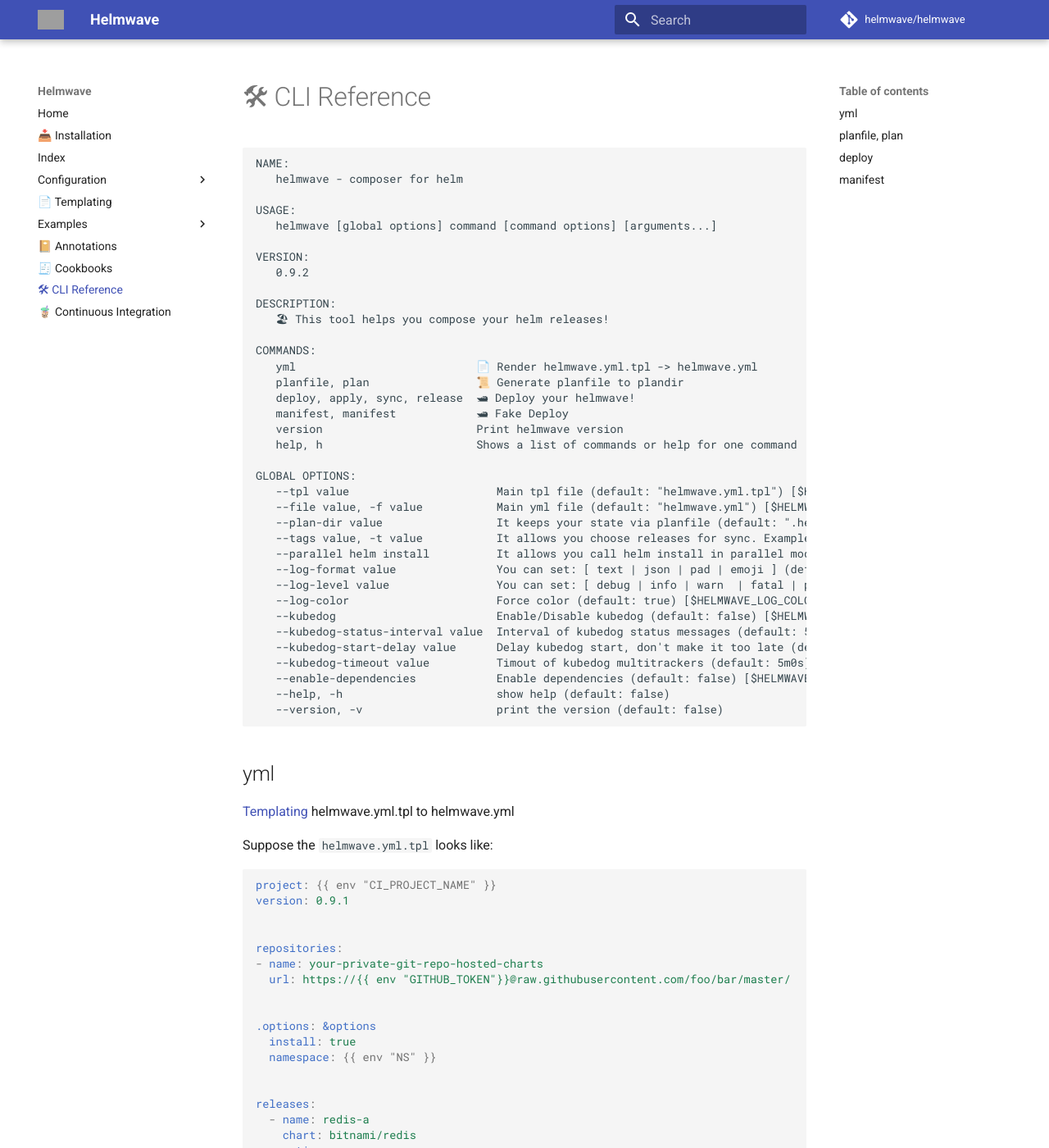
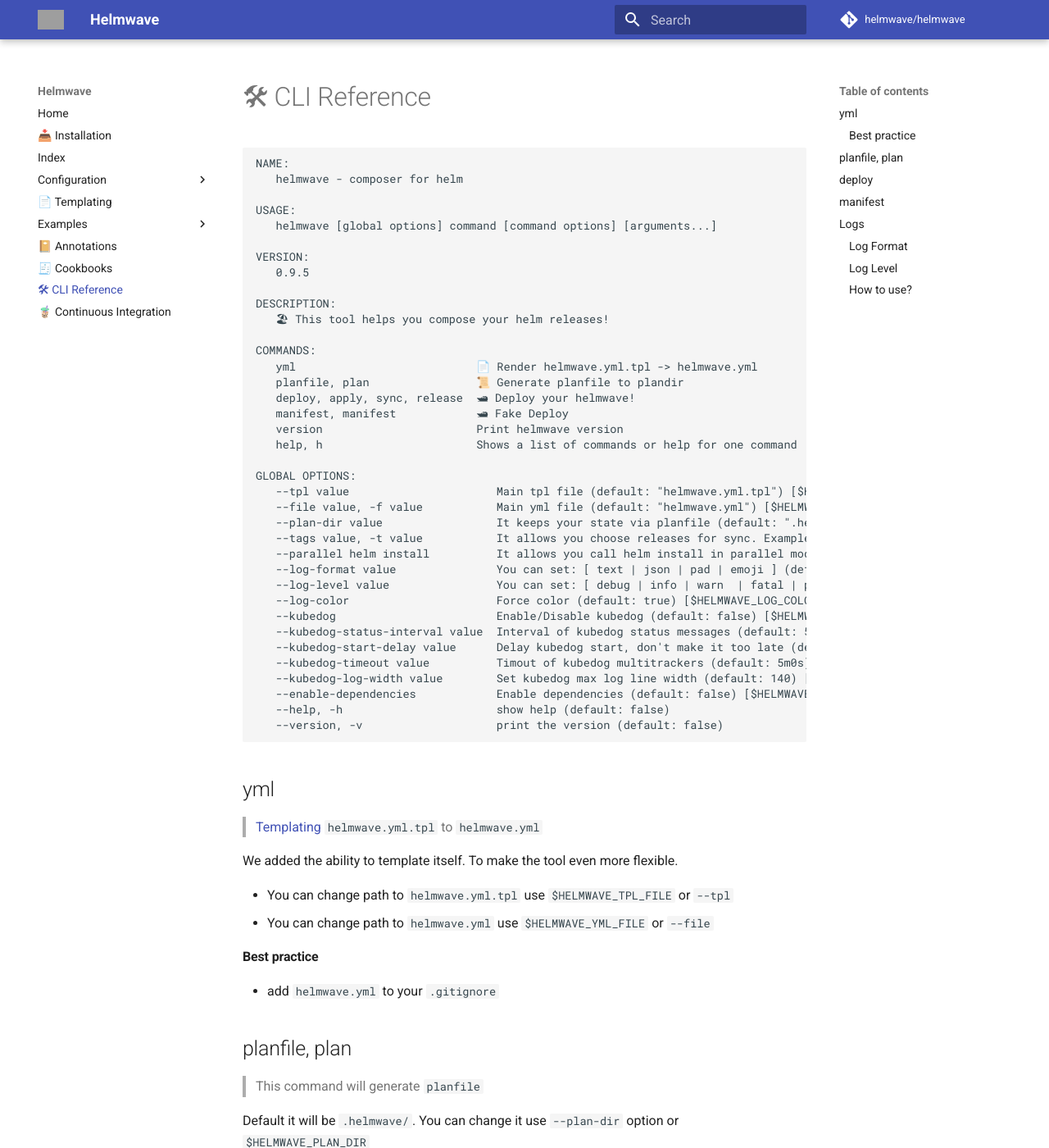
Before and after one commit to helmwave/docs, an MkDocs documentation site: the page built from docs/cli.md, in a window 1280 px wide and 1400 px high. Shown: the whole window at 82% size. Built offline with MkDocs 1.6.1 and Material for MkDocs 9.7.7, drawn with Linux system fonts in a browser that asks for light colours; comment, search, counter and statistics services are not loaded; some of the changed text lies outside the part shown; grey boxes are pictures that could not be loaded.

Commit message:
update is the best name for commit msg

````diff
--- a/docs/cli.md
+++ b/docs/cli.md
@@ -8,7 +8,7 @@
    helmwave [global options] command [command options] [arguments...]
 
 VERSION:
-   0.9.2
+   0.9.5
 
 DESCRIPTION:
    🏖 This tool helps you compose your helm releases!
@@ -34,85 +34,96 @@
    --kubedog-status-interval value  Interval of kubedog status messages (default: 5s) [$HELMWAVE_KUBEDOG_STATUS_INTERVAL]
    --kubedog-start-delay value      Delay kubedog start, don't make it too late (default: 1s) [$HELMWAVE_KUBEDOG_START_DELAY]
    --kubedog-timeout value          Timout of kubedog multitrackers (default: 5m0s) [$HELMWAVE_KUBEDOG_TIMEOUT]
+   --kubedog-log-width value        Set kubedog max log line width (default: 140) [$HELMWAVE_KUBEDOG_LOG_WIDTH]
    --enable-dependencies            Enable dependencies (default: false) [$HELMWAVE_ENABLE_DEPENDENCIES]
    --help, -h                       show help (default: false)
    --version, -v                    print the version (default: false)
+
 ```
 
 ## yml
 
-[Templating](/tpl) helmwave.yml.tpl to helmwave.yml
+> [Templating](/tpl) `helmwave.yml.tpl` to `helmwave.yml`
+
+We added the ability to template itself. To make the tool even more flexible.
+
+- You can change path to `helmwave.yml.tpl` use `$HELMWAVE_TPL_FILE` or `--tpl`
+- You can change path to `helmwave.yml` use `$HELMWAVE_YML_FILE` or `--file`
 
 
+#### Best practice
 
-Suppose the `helmwave.yml.tpl` looks like:
+- add `helmwave.yml` to your `.gitignore`
 
-```yaml
-project: {{ env "CI_PROJECT_NAME" }}
-version: 0.9.1
-
-
-repositories:
-- name: your-private-git-repo-hosted-charts
-  url: https://{{ env "GITHUB_TOKEN"}}@raw.githubusercontent.com/foo/bar/master/
-
-
-.options: &options
-  install: true
-  namespace: {{ env "NS" }}
-
-
-releases:
-  - name: redis-a
-    chart: bitnami/redis
-    options:
-      <<: *options
-```
-
-This command will render `helmwave.yml.tpl` to `helmwave.yml`
-
-```shell
-$ export NS=stage
-$ export CI_PROJECT_NAME=my-project
-$ export GITHUB_TOKEN=my-secret-token
-$ helmwave yml
-```
-
-Once applied, your `helmwave.yml` will look like:
-
-```yaml
-project: my-project
-version: 0.9.1
-
-
-repositories:
-- name: your-private-git-repo-hosted-charts
-  url: https://my-secret-token@raw.githubusercontent.com/foo/bar/master/
-
-
-.options: &options
-  install: true
-  namespace: stage
-
-
-releases:
-  - name: redis-a
-    chart: bitnami/redis
-    options:
-      <<: *options
-```
 
 ## planfile, plan
 
-This command will generate `planfile`
+> This command will generate `planfile`
 
+Default it will be `.helmwave/`. You can change it use `--plan-dir` option or `$HELMWAVE_PLAN_DIR`
+
+Plan contents 2 part.
+
+1. Rendered values. Save as `.helmwave/<path_to_file>.<release_name>@<namespace>.plan`.
+2. Rendered helm manifests. Save as `.helmwave/.manifest/<release_name>@<namespace>.yml`
+
+
+**Plan use [tags](https://helmwave.github.io/yml/tags/) for choose releases**
 
 ## deploy
 
 This command will deploy your `planfile`
+
+1. Generate plan.
+2. Deploy plan.
 
 ## manifest
 
 This command generate helm manifests of your `planfile`.
 
 This is accomplished  with `--dry-run` option for `deploy` command.
+
+## Logs
+
+> Options for logs. Helmwave use logrus as internal logger.
+
+### Log Format
+
+Helmwave supports several log-format
+
+features | `text` | `json` | `pad` | `emoji`
+:---: |:---:|:---:|:---:|:---:
+Color | ✅   | ❌  | ✅  | 🌈
+Human readable | 🧐   | 🤖  | 🧐🧐  | ✅
+Performance | 🚀   | 🐢  | ✈️  | 🐢
+Module | TextFormatter (in-built logrus formatter)  | JSONFormatter (in-built logrus formatter)  | TextFormatter (in-built logrus formatter)  |  [logrus-emoji-formatter](https://github.com/helmwave/logrus-emoji-formatter) special for helmwave
+
+
+### Log Level
+
+_ | `info` (default) | `warn` | `debug` | `fatal` | `panic` | `trace`
+:---:|:---:|:---:|:---:|:---:|:---:|:---:
+general info         | ✅   | ✅  | ✅  | ✅   | ✅  | ✅
+incompatible version | ❌   | ✅  | ✅  | ✅   | ✅  | ✅
+helm-debug           | ❌   | ❌  | ✅  | ✅   | ✅  | ✅
+file content         | ❌   | ❌  | ✅  | ✅   | ✅  | ✅
+helm manifests       | ❌   | ❌  | ❌  | ❌   | ❌  | ✅
+
+`info` or `debug` is prefer.
+
+
+
+### How to use?
+
+```bash
+$ helmwave <cmd> --log-color=true --log-level=debug --log-format=pad
+```
+
+or
+
+```bash
+$ export HELMWAVE_LOG_FORMAT=pad
+$ export HELMWAVE_LOG_LEVEL=debug
+$ export HELMWAVE_LOG_COLOR=true
+$ helmwave <cmd>
+```
--- a/mkdocs.yml
+++ b/mkdocs.yml
@@ -22,6 +22,7 @@
       - 'Passing image.tag': examples/CI_COMMIT_TAG/README.md
       - 'Passing gitCommit': examples/CI_COMMIT_SHORT_SHA/README.md
       - 'Multiple environments': examples/CI_ENVIRONMENT_NAME/README.md
+      - 'Private github helm repostories': examples/GITHUB_TOKEN/README.md
   - anno.md
   - cookbooks.md
   - cli.md
````
Also changed, not shown: docs/examples/GITHUB_TOKEN/README.md (added, +30 -0 lines), docs/examples/GITHUB_TOKEN/helmwave.yml (added, +19 -0 lines), docs/yml/depends_on/README.md (+1 -0 lines), docs/yml/options/README.md (+1 -1 lines), docs/yml/store/README.md (+29 -0 lines), 5 other files.
